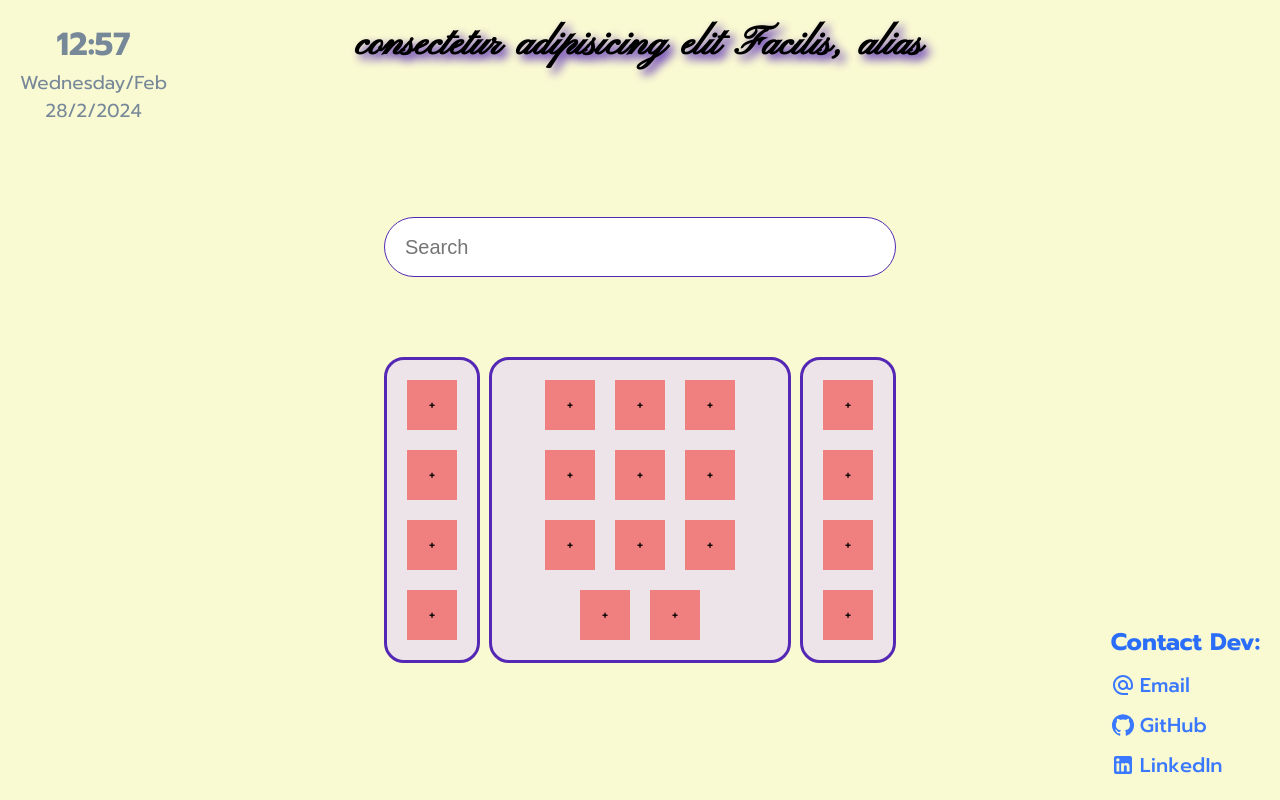
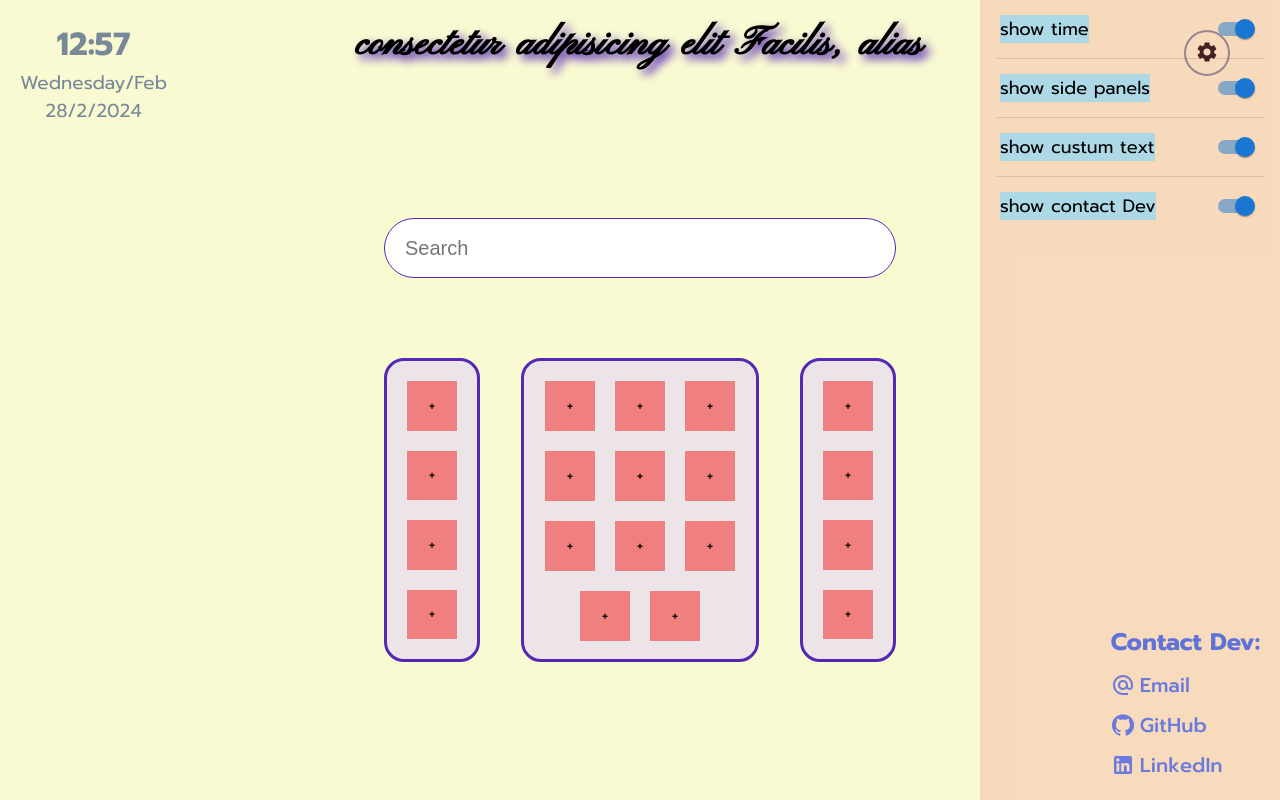
Before and after one commit to NikAfz/EZ-search, a React (Vite) app: page / in a window 1280 px wide. Built offline with nearby package versions, Linux system fonts and the light colour scheme.

Commit message:
feat: sidePanel

```diff
--- a/src/App.jsx
+++ b/src/App.jsx
@@ -5,15 +5,28 @@ import './index.css'
 import Time from './components/Time'
 import Contact from './components/Contact'
 import SearchBlockText from './components/SearchBlockText'
+import SidePanel from './components/SidePanel'
 
 function App() {
-
+  const [showTime, setShowTime] = useState(true)
+  const [showContactDev, setShowContactDev] = useState(true)
+  const [showSidePanel, setShowSidePanel] = useState(true)
+  const [showCustumText, setShowCustumText] = useState(true)
   return (
     <>
-      <Time/>
-      <Contact/>
-      <SearchBlockText/>
+      {showTime? <Time /> : null}
+      {showContactDev? <Contact/> : null}
+      <SearchBlockText
+        showSidePanel={showSidePanel}
+        showCustumText={showCustumText}
+      />
+      <SidePanel
+        showTime={showTime} setShowTime={setShowTime}
+        showContactDev={showContactDev} setShowContactDev={setShowContactDev}
+        showSidePanel={showSidePanel} setShowSidePanel={setShowSidePanel}
+        showCustumText={showCustumText} setShowCustumText={setShowCustumText}
 
+      />
     </>
   )
 }
--- a/src/components/Blocks.jsx
+++ b/src/components/Blocks.jsx
@@ -7,9 +7,9 @@ function Blocks(props) {
   return (
     <>
       <div className={props.showBlocks? "blocks": "blocks invisible"}>
-        <LeftBlock/>
+        {props.showSidePanel? <LeftBlock/> : null}
         <CenterBlock/>
-        <RightBlock/>
+        {props.showSidePanel? <RightBlock/> : null}
       </div>
     </>
   )
--- a/src/components/SearchBlockText.jsx
+++ b/src/components/SearchBlockText.jsx
@@ -7,9 +7,14 @@ function SearchBlockText(props) {
   return (
     <>
       <div className="search-block-text--container ">
-        <CustomText/>
-        <Search setShowBlocks={setShowBlocks}/>
-        <Blocks showBlocks={showBlocks}/>
+        {props.showCustumText? <CustomText/> : null}
+        <Search
+          setShowBlocks={setShowBlocks}
+        />
+        <Blocks
+          showBlocks={showBlocks}
+          showSidePanel={props.showSidePanel}
+        />
       </div>
     </>
   )
--- /dev/null
+++ b/src/components/SidePanel.jsx
@@ -0,0 +1,86 @@
+import SettingsIcon from '@mui/icons-material/Settings';
+import FormControlLabel from '@mui/material/FormControlLabel';
+import Switch from '@mui/material/Switch';
+import { styled } from '@mui/material/styles';
+import Divider from '@mui/material/Divider';
+import { useState } from 'react';
+
+
+function SidePanel(props) {
+
+  function handleTime() {
+    props.setShowTime(p => !p)
+    console.log(props.showTime)
+  }
+  function handleContactDev() {
+    props.setShowContactDev(p => !p)
+    console.log(props.showContactDev)
+  }
+  function handleSidePanel() {
+    props.setShowSidePanel(p => !p)
+  }
+  function handleCustumText() {
+    props.setShowCustumText(p => !p)
+  }
+
+  return (
+    <>
+      <button className='settings--button'>
+        <SettingsIcon fontSize='medium'/>
+      </button>
+      <div className='side-panel--screan'>
+        <div className='side-panel--container'>
+
+
+          <div className='side-panel--item'>
+            <p className='side-panel--lable'>show time</p>
+            <FormControlLabel control={
+              <Switch
+                checked={props.showTime}
+                onChange={()=>handleTime()}
+              />
+            }/>
+          </div>
+          <Divider variant="middle"/>
+
+
+          <div className='side-panel--item'>
+            <p className='side-panel--lable'>show side panels</p>
+            <FormControlLabel control={
+              <Switch
+                checked={props.showSidePanel}
+                onChange={()=>handleSidePanel()}
+              />
+              }/>
+          </div>
+          <Divider variant="middle"/>
+
+
+          <div className='side-panel--item'>
+            <p className='side-panel--lable'>show custum text</p>
+            <FormControlLabel control={
+              <Switch
+              checked={props.showCustumText}
+              onChange={()=>handleCustumText()}
+              />
+              }/>
+          </div>
+          <Divider variant="middle"/>
+
+
+          <div className='side-panel--item'>
+            <p className='side-panel--lable'>show contact Dev</p>
+            <FormControlLabel control={
+              <Switch
+                checked={props.showContactDev}
+                onChange={()=>handleContactDev()}
+              />
+              }/>
+          </div>
+        </div>
+      </div>
+    </>
+  )
+};
+
+export default SidePanel;
--- a/src/index.css
+++ b/src/index.css
@@ -82,10 +82,11 @@ input[type="search"]::-webkit-search-results-decoration { display: none; }
   display: flex;
   flex-direction:row;
   align-items:stretch;
-  justify-content: space-between;
-  /* gap: 50px; */
+  /* justify-content:space-between; */
+  justify-content:center;
+  gap: 41px;
   width: 40vw;
-
+  height: 304px;
 }
 .invisible{
   opacity: 0;
@@ -116,6 +117,7 @@ input[type="search"]::-webkit-search-results-decoration { display: none; }
 
 .side-block--container{
   /* width:fit-content; */
+
   padding: 20px;
   background-color: rgba(219, 202, 255, 0.478);
   display: flex;
@@ -226,3 +228,43 @@ input[type="search"]::-webkit-search-results-decoration { display: none; }
 .history:hover{
   background-color: #e6e7e7;
 }
+
+.settings--button{
+  position: fixed;
+  right: 50px;
+  top: 30px;
+  padding: 8px 9px 7px 9px;
+  border-radius: 50px;
+  border: 2px solid #778899;
+  background-color: transparent;
+
+}
+.side-panel--screan{
+  background-color: transparent;
+
+  position:absolute;
+  z-index:5;
+  top: 0;
+  width: 100%;
+  height: 100%;
+  display: flex;
+  justify-content:right;
+}
+.side-panel--container{
+  background-color: rgba(240, 128, 128, 0.267);
+  width: 300px;
+  height: 100%;
+
+}
+.side-panel--item{
+  /* background-color: lightgreen; */
+  display: flex;
+  align-items: center;
+  justify-content: space-between;
+  padding-left: 20px;
+  margin: 10px 0;
+}
+.side-panel--lable{
+  background-color: lightblue;
+  font-size: 18px;
+}
```
Also changed, not shown: src/components/Search.jsx (+5 -2 lines).
